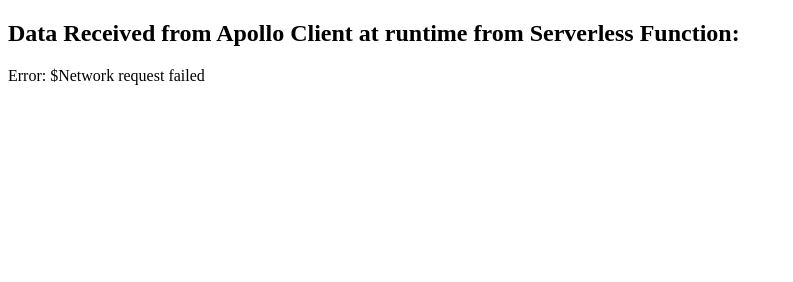
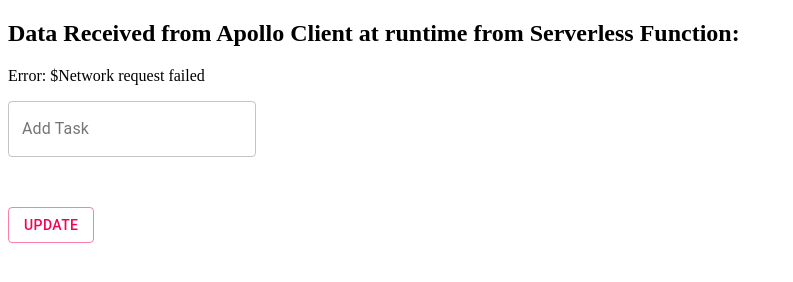
Before and after one commit to BilalHadid/Serverless-JAMStack-Todo-12c, a Gatsby site: page / in a window 1280 px wide. Shown: the whole page, without its empty margins (0-793 px from the left). Built offline with nearby package versions, Linux system fonts and the light colour scheme; Gatsby itself is replaced by a stand-in of ours; no server answers.

Commit message:
Adding post

```diff
--- a/package.json
+++ b/package.json
@@ -17,14 +17,18 @@
   "license": "0BSD",
   "dependencies": {
     "@apollo/client": "^3.3.7",
+    "@material-ui/core": "^4.11.2",
+    "@material-ui/icons": "^4.11.2",
     "@theme-ui/presets": "^0.3.5",
     "apollo-server-lambda": "^2.19.2",
     "cross-fetch": "^3.0.6",
+    "formik": "^2.2.6",
     "gatsby": "^2.26.1",
     "gatsby-plugin-typescript": "^2.11.0",
     "react": "^16.13.1",
     "react-dom": "^16.13.1",
     "theme-ui": "^0.3.5",
-    "typescript": "^4.1.3"
+    "typescript": "^4.1.3",
+    "yup": "^0.32.8"
   }
 }
--- a/src/pages/index.js
+++ /dev/null
@@ -1,25 +0,0 @@
-import React from "react";
-import { useQuery } from "@apollo/client";
-import gql from "graphql-tag";
-
-const APOLLO_QUERY = gql`
-  {
-    message
-  }
-`;
-
-function IndexPage() {
-  const { loading, error, data } = useQuery(APOLLO_QUERY);
-
-  return (
-    <div>
-      <h2>
-        Data Received from Apollo Client at runtime from Serverless Function:
-      </h2>
-      {loading && <p>Loading Client Side Querry...</p>}
-      {error && <p>Error: ${error.message}</p>}
-      {data && data.message && <div>{data.message}</div>}
-    </div>
-  );
-}
-export default IndexPage;
--- /dev/null
+++ b/src/pages/index.tsx
@@ -0,0 +1,84 @@
+import React, { useState } from "react";
+import { useQuery, useMutation } from "@apollo/client";
+import gql from "graphql-tag";
+import * as Yup from "yup";
+import {
+  Formik,
+  FormikHelpers,
+  FormikProps,
+  Form,
+  Field,
+  FieldProps,
+  ErrorMessage,
+} from "formik";
+import TextField from "@material-ui/core/TextField";
+import { Button } from "@material-ui/core";
+type MyFormValues = {
+  message: string;
+};
+
+const APOLLO_QUERY = gql`
+  {
+    message
+  }
+`;
+const create_todo = gql`
+  mutation create($task: String!) {
+    create(task: $task) {
+      task
+    }
+  }
+`;
+
+const IndexPage: React.FC<any> = () => {
+  const initialValues: MyFormValues = { message: "" };
+  const { loading, error, data } = useQuery(APOLLO_QUERY);
+  const [state, setstate] = useState("");
+  const [create] = useMutation(create_todo);
+  console.log(state);
+  return (
+    <div>
+      <h2>
+        Data Received from Apollo Client at runtime from Serverless Function:
+      </h2>
+      {loading && <p>Loading Client Side Querry...</p>}
+      {error && <p>Error: ${error.message}</p>}
+      {data && data.message && <div>{data.message}</div>}
+      <div>
+        <Formik
+          initialValues={initialValues}
+          onSubmit={(values) => {
+            create({
+              variables: {
+                task: values,
+              },
+              refetchQueries: [{ query: APOLLO_QUERY }],
+            });
+            setstate("");
+          }}
+          validationSchema={Yup.object({
+            message: Yup.string().required("Required"),
+          })}
+        >
+          {(formik) => (
+            <Form onSubmit={formik.handleSubmit}>
+              <Field
+                as={TextField}
+                variant="outlined"
+                name="message"
+                label="Add Task"
+              />
+              <ErrorMessage name="message" />
+              <div style={{ marginTop: "50px" }}>
+                <Button type="submit" color="secondary" variant="outlined">
+                  Update
+                </Button>
+              </div>
+            </Form>
+          )}
+        </Formik>
+      </div>
+    </div>
+  );
+};
+export default IndexPage;
```
Also changed, not shown: functions/todo/todo.js (+28 -0 lines), 2 other files.
